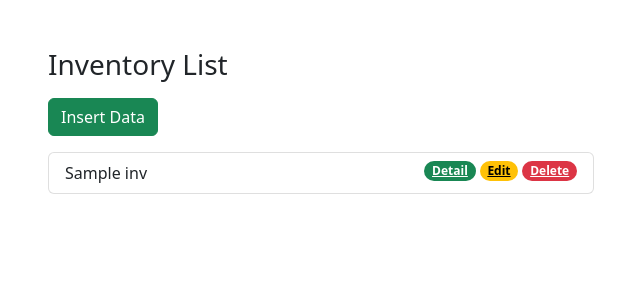
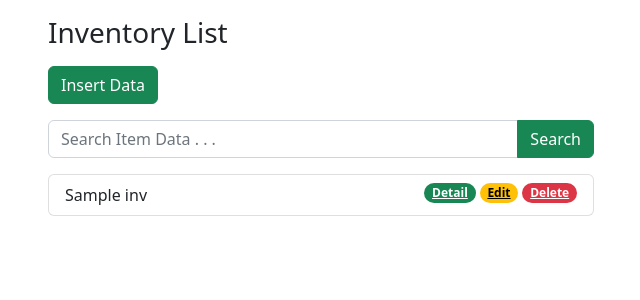
Before and after one commit to msandypr/php_mvc, a PHP site: the page made by app/views/inventory/index.php in a window 1280 px wide. Shown: the part 56-356 px from the top of the page, without its empty margins (34-674 px from the left). Run offline with PHP 8.4, Linux system fonts and the light colour scheme; the template is opened without the code that fills it: most values are stand-ins (such as "Sample title", 1, 10 or a date in 2020); some libraries are stand-ins or nearby versions.

Commit message:
Adding Feature : Search Data

```diff
--- a/app/views/inventory/index.php
+++ b/app/views/inventory/index.php
@@ -1,4 +1,4 @@
-<div class="container mt-5">
+<div class="container mt-3">
     <div class="row">
         <div class="col-lg-6">
             <?php Flasher::flash(); ?>
@@ -12,7 +12,18 @@
         <button type="button" class="btn btn-success mt-2 mb-3 insertDataButton" data-bs-toggle="modal" data-bs-target="#formModal">
           Insert Data
         </button>
+        <!-- Search Button -->
+        <form action="<?= BASEURL; ?>/inventory/searchData" method="post">
+          <div class="input-group mb-3">
+            <input type="text" class="form-control" placeholder="Search Item Data . . ." name="keyword" id="keyword" autocomplete="off">
+            <button class="btn btn-success" type="submit" id="searchButton">Search</button>
+          </div>
+        </form>
+      </div>
+    </div>
 
+    <div class="row">
+        <div class="col-lg-6">
             <ul class="list-group">
             <?php foreach($data['inv'] as $inv) : ?>
                 <li class="list-group-item">
```
Also changed, not shown: app/controllers/Inventory.php (+8 -0 lines), app/models/Inventory_model.php (+8 -0 lines). Lines whose indentation alone changed are shown as unchanged.
